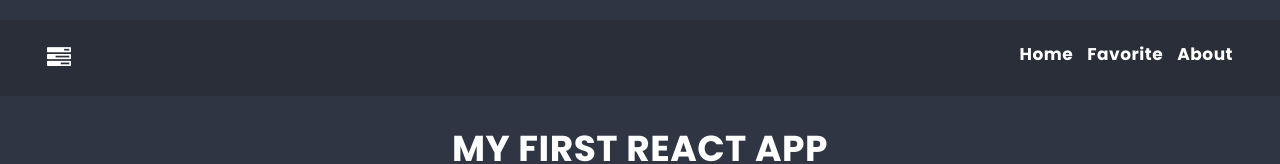
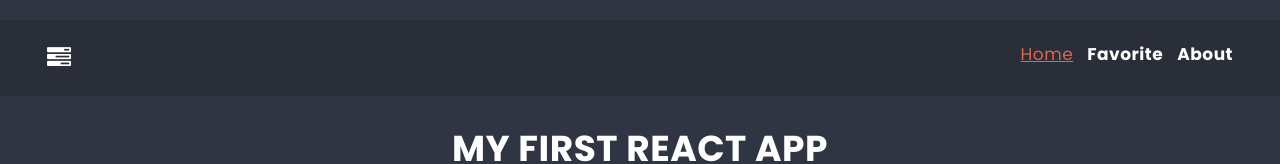
Before and after one commit to dominikamoriak/react-first-app, a React (Create React App) app: page / in a window 1280 px wide. Shown: the top 164 px of the page. Built offline with nearby package versions, Linux system fonts and the light colour scheme.

Commit message:
Add special component NavLink to the NavBar and add special component Link for icon, add styles linkActive,linkNoActive

```diff
--- a/src/components/NavBar/NavBar.js
+++ b/src/components/NavBar/NavBar.js
@@ -1,19 +1,21 @@
 import Container from '../Container/Container';
 import styles from './NavBar.module.scss';
-import { Link } from 'react-router-dom';
+import { Link, NavLink } from 'react-router-dom';
 
 const NavBar = () => {
     return (
         <nav className={styles.nav}>
             <Container>
                 <div className={styles.navHeader}>
-                    <a href="/" className={styles.link}>
-                        <span className="fa fa-tasks" />
-                    </a>
+                    <Link to="/" className={styles.link}>
+                        <span className="fa fa-tasks" /></Link>
                     <ul>
-                        <li><Link to="/">Home</Link></li>
-                        <li><Link to="/favorite">Favorite</Link></li>
-                        <li><Link to="/about">About</Link></li>
+                        <li><NavLink className={({ isActive }) => isActive ? styles.linkActive : styles.linkNoActive}
+                        to="/">Home</NavLink></li>
+                        <li><NavLink className={({ isActive }) => isActive ? styles.linkActive : styles.linkNoActive}
+                        to="/favorite">Favorite</NavLink></li>
+                        <li><NavLink className={({ isActive }) => isActive ? styles.linkActive : styles.linkNoActive}
+                        to="/about">About</NavLink></li>
                     </ul>
                 </div>
             </Container>
--- a/src/components/NavBar/NavBar.module.scss
+++ b/src/components/NavBar/NavBar.module.scss
@@ -7,12 +7,6 @@
 .navHeader {
     display: flex;
     justify-content: space-between;
-}
-
-.navHeader a {
-    color: $color-light;
-    font-weight: bold;
-    text-decoration: none;
 }
 
 .navHeader ul li {
@@ -25,4 +19,15 @@
 .link {
     font-size: 24px;
     padding: 24px 7px;
+    color: $color-light;
 }
+
+.linkActive {
+    color: $color-warning;
+}
+
+.linkNoActive {
+    color: $color-light;
+    font-weight: bold;
+    text-decoration: none;
+}
```
